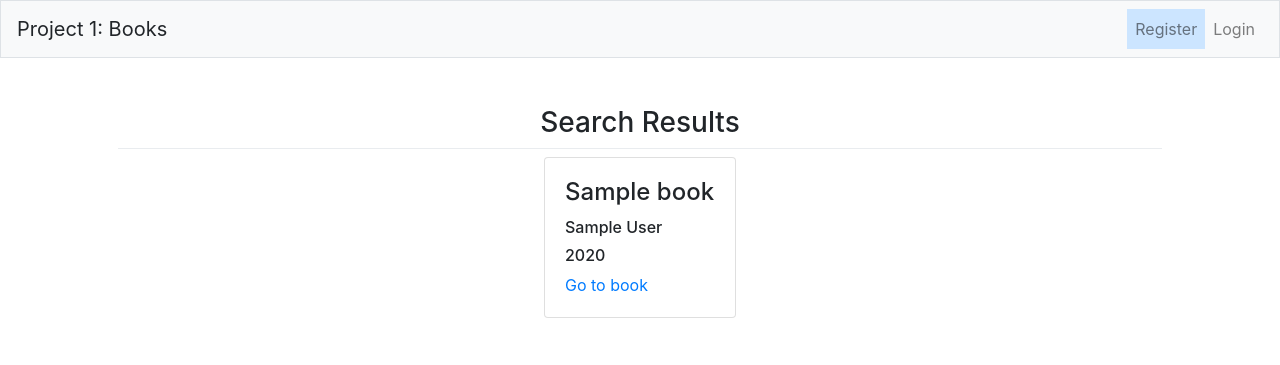
After one commit to marcorichetta/cs50w-project1, a Flask app: template templates/results.html in a window 1280 px wide. The commit adds this page. Shown: the top 365 px of the page. Run offline with Flask 2, Linux system fonts and the light colour scheme; the template is opened without the code that fills it: most values are stand-ins (such as "Sample title", 1, 10 or a date in 2020); some libraries are stand-ins or nearby versions.

Commit message:
Error and results templates created. SQL query for results made. Grid result page.

```diff
--- a/application.py
+++ b/application.py
@@ -1,6 +1,6 @@
 import os
 
-from flask import Flask, session, redirect, render_template, request
+from flask import Flask, session, redirect, render_template, request, jsonify
 from flask_session import Session
 from sqlalchemy import create_engine
 from sqlalchemy.orm import scoped_session, sessionmaker
@@ -34,7 +34,7 @@ db = scoped_session(sessionmaker(bind=engine))
 def index():
     """ Show search box """
 
-    return render_template("layout.html")
+    return render_template("index.html")
 
 @app.route("/login", methods=["GET", "POST"])
 def login():
@@ -50,13 +50,14 @@ def login():
 
         # Ensure username was submitted
         if not request.form.get("username"):
-            return ("must provide username", 403)
+            return ("must provide username", 400)
 
         # Ensure password was submitted
         elif not request.form.get("password"):
-            return ("must provide password", 403)
+            return ("must provide password", 400)
 
         # Query database for username (http://zetcode.com/db/sqlalchemy/rawsql/)
+        # https://docs.sqlalchemy.org/en/latest/core/connections.html#sqlalchemy.engine.ResultProxy
         rows = db.execute("SELECT * FROM users WHERE username = :username",
                             {"username": username})
 
@@ -64,7 +65,7 @@ def login():
 
         # Ensure username exists and password is correct
         if result == None or not check_password_hash(result[2], request.form.get("password")):
-            return ("invalid username and/or password", 403)
+            return ("invalid username and/or password", 400)
 
         # Remember which user has logged in
         session["user_id"] = result[0]
@@ -99,7 +100,7 @@ def register():
 
         # Ensure username was submitted
         if not request.form.get("username"):
-            return ("must provide username", 403)
+            return ("must provide username", 400)
 
         # Query database for username
         userCheck = db.execute("SELECT * FROM users WHERE username = :username",
@@ -107,19 +108,19 @@ def register():
 
         # Check if username already exist
         if userCheck:
-            return ("username already exist", 403)
+            return ("username already exist", 400)
 
         # Ensure password was submitted
         elif not request.form.get("password"):
-            return ("must provide password", 403)
+            return ("must provide password", 400)
 
         # Ensure confirmation wass submitted
         elif not request.form.get("confirmation"):
-            return ("must confirm password", 403)
+            return ("must confirm password", 400)
 
         # Check passwords are equal
         elif not request.form.get("password") == request.form.get("confirmation"):
-            return ("passwords didn't match", 403)
+            return ("passwords didn't match", 400)
 
         # Hash user's password to store in DB
         hashedPassword = generate_password_hash(request.form.get("password"), method='pbkdf2:sha256', salt_length=8)
@@ -138,3 +139,37 @@ def register():
     # User reached route via GET (as by clicking a link or via redirect)
     else:
         return render_template("register.html")
+
+@app.route("/search", methods=["GET"])
+@login_required
+def search():
+    """ Get books results """
+
+    # Check book id was provided
+    if not request.args.get("book"):
+        return render_template("error.html", message="you must provide a book.")
+
+    # Take input and add a wildcard
+    query = "%" + request.args.get("book") + "%"
+
+    # Capitalize all words of input for search
+    # https://docs.python.org/3.7/library/stdtypes.html?highlight=title#str.title
+    query = query.title()
+
+    rows = db.execute("SELECT isbn, title, author, year FROM books WHERE \
+                        isbn LIKE :query OR \
+                        title LIKE :query OR \
+                        author LIKE :query LIMIT 15",
+                        {"query": query})
+
+    if rows.rowcount == 0:
+        return render_template("error.html", message="we can't find books with that id.")
+
+    books = rows.fetchall()
+
+    """ TODO
+    Use Openlibrary Cover API
+    http://covers.openlibrary.org/b/isbn/2266079999-M.jpg
+    """
+
+    return render_template("results.html", books=books)
--- a/static/style.css
+++ b/static/style.css
@@ -7,6 +7,17 @@ main .form-control
     width: auto;
 }
 
+.card-body {
+    text-align: start;
+}
+
+.flex-container {
+    display: flex;
+    flex-direction: row;
+    flex-wrap: wrap;
+    justify-content: space-around;
+    align-items: baseline;
+}
 main
 {
     /* scroll horizontally as needed */
--- a/templates/layout.html
+++ b/templates/layout.html
@@ -31,7 +31,7 @@
         <div class="navbar-collapse collapse" id="navbarNavDropdown">
             {% if session.user_id %}
                 <ul class="navbar-nav mr-auto">
-                    <li class="nav-item"><a class="nav-link" href="/">Home</a></li>
+                    <li class="nav-item"><a class="nav-link" href="/">Search</a></li>
                 </ul>
                 <ul class="navbar-nav ml-auto">
                     <li class="nav-item"><a class="nav-link" href="#">{{ session.user_name }}</a></li>
--- /dev/null
+++ b/templates/results.html
@@ -0,0 +1,25 @@
+{% extends "layout.html" %}
+
+{% block title %}
+    Results
+{% endblock %}
+
+{% block content %}
+
+<h3>Search Results</h3>
+<div class="dropdown-divider"></div>
+
+<div class="container flex-container">
+
+    {% for book in books %}
+        <div class="card" style="width: 12rem">
+            <div class="card-body">
+                <h4 class="card-title">{{book['title']}}</h4>
+                <h6 class="card-text">{{book['author']}}</h6>
+                <h6 class="card-text">{{book['year']}}</h6>
+                <a href="/book/{{book['isbn']}}" class="card-link">Go to book</a>
+            </div>
+        </div>
+    {% endfor %}
+</div>
+{% endblock %}
```
Also changed, not shown: templates/error.html (added, +9 -0 lines), templates/index.html (+12 -4 lines).
